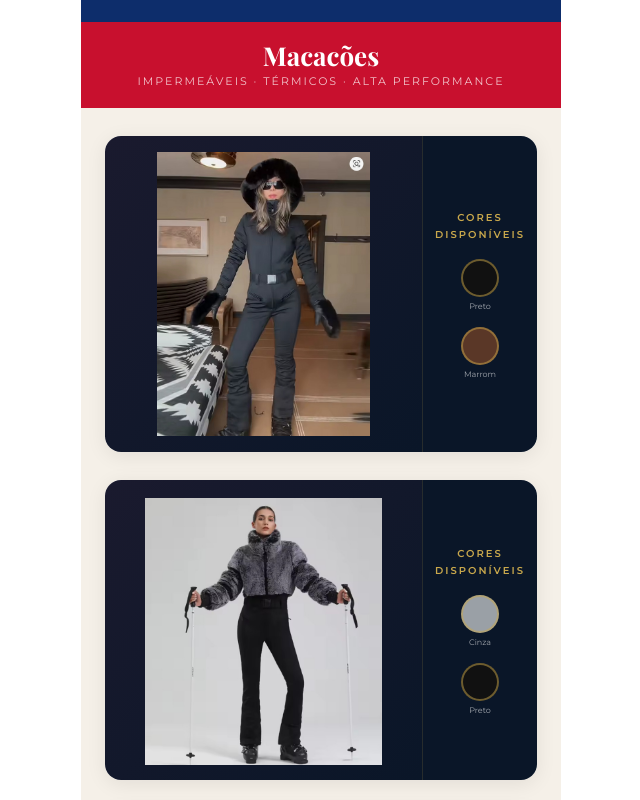
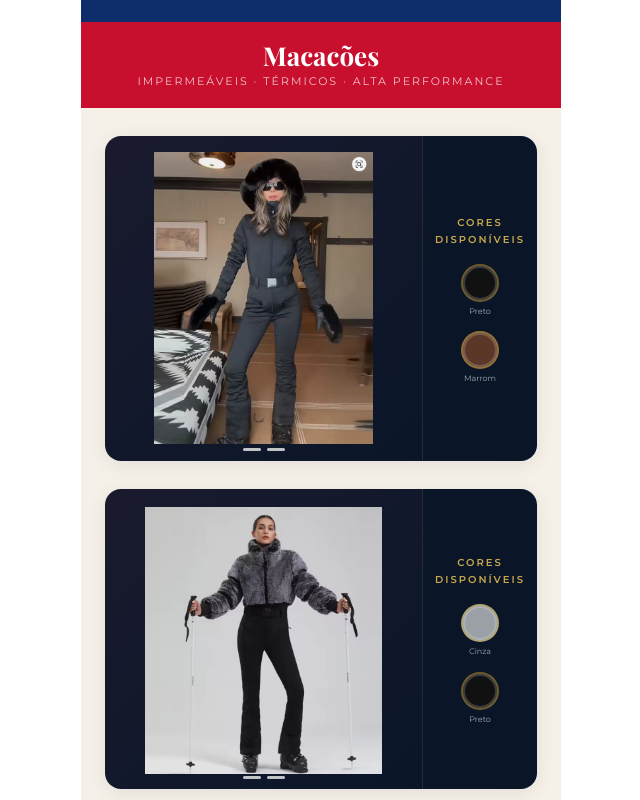
Before and after one commit to scalecompanyads/roupa-de-neve-catalogo, a Next.js app: page / in a window 1280 px wide. Shown: the part 3120-3920 px from the top of the page, without its empty margins (319-959 px from the left). Built offline with nearby package versions, Linux system fonts and the light colour scheme; no server answers; the database is empty.

Commit message:
fix carousel and color filter

```diff
--- a/src/app/globals.css
+++ b/src/app/globals.css
@@ -418,6 +418,40 @@ h2 em {
   color: rgb(255 255 255 / 86%);
 }
 
+/* ── Carousel & color filter ── */
+.produto-carousel {
+  width: 100%;
+  height: 100%;
+  display: flex;
+  overflow-x: auto;
+  scroll-snap-type: x mandatory;
+  scrollbar-width: none;
+}
+.produto-carousel::-webkit-scrollbar { display: none; }
+
+.produto-slide {
+  flex: 0 0 100%;
+  height: 100%;
+  display: flex;
+  align-items: center;
+  justify-content: center;
+  scroll-snap-align: center;
+}
+
+.produto-cor-btn {
+  width: 38px;
+  height: 38px;
+  border: 2px solid rgba(201,168,76,0.5);
+  border-radius: 50%;
+  cursor: pointer;
+  box-shadow: inset 0 0 0 2px rgba(255,255,255,0.18);
+  transition: border-color 0.2s, box-shadow 0.2s;
+}
+.produto-cor-btn.is-active {
+  border-color: var(--dourado);
+  box-shadow: 0 0 0 3px rgba(201,168,76,0.22), inset 0 0 0 2px rgba(255,255,255,0.22);
+}
+
 .admin-shell {
   min-height: 100vh;
   padding: 24px;
--- a/src/app/page.tsx
+++ b/src/app/page.tsx
@@ -1,6 +1,6 @@
 import { getCatalogData } from "@/lib/catalog-service";
 import type { CatalogData, Product } from "@/lib/types";
-import Image from "next/image";
+import CatalogScript from "@/components/CatalogScript";
 
 export const dynamic = "force-dynamic";
 
@@ -48,20 +48,78 @@ function SnowFlakes() {
 }
 
 function ProductCard({ product }: { product: Product }) {
-  const images = product.images.slice(0, 2);
+  const images = product.images;
   const imageColors = [...new Set(images.map(img => img.color).filter(Boolean) as string[])];
   const colors = product.colors.length ? product.colors : imageColors;
 
   return (
-    <div className="catalog-product">
-      {/* image stage */}
-      <div className="product-stage" style={{ position: "relative" }}>
+    <div className="catalog-product" data-product-id={product.id}>
+      {/* image stage with full carousel */}
+      <div className="product-stage" style={{ position: "relative", overflow: "hidden" }}>
         {images.length ? (
-          <img
-            src={images[0].url}
-            alt={images[0].alt}
-            className="product-image"
-          />
+          <>
+            <div
+              className="produto-carousel"
+              style={{
+                width: "100%",
+                height: "100%",
+                display: "flex",
+                overflowX: "auto",
+                scrollSnapType: "x mandatory",
+                scrollbarWidth: "none",
+              }}
+            >
+              {images.map((img) => (
+                <div
+                  key={img.id}
+                  className="produto-slide"
+                  data-color={img.color || ""}
+                  style={{
+                    flex: "0 0 100%",
+                    display: "flex",
+                    alignItems: "center",
+                    justifyContent: "center",
+                    scrollSnapAlign: "center",
+                  }}
+                >
+                  <img
+                    src={img.url}
+                    alt={img.alt}
+                    className="product-image"
+                  />
+                </div>
+              ))}
+            </div>
+            {images.length > 1 && (
+              <div
+                className="produto-dots"
+                style={{
+                  position: "absolute",
+                  left: 0,
+                  right: 0,
+                  bottom: 10,
+                  display: "flex",
+                  justifyContent: "center",
+                  gap: 6,
+                  pointerEvents: "none",
+                }}
+              >
+                {images.map((img) => (
+                  <span
+                    key={img.id}
+                    data-color={img.color || ""}
+                    style={{
+                      width: 18,
+                      height: 3,
+                      borderRadius: 999,
+                      background: "rgba(255,255,255,0.75)",
+                      display: "block",
+                    }}
+                  />
+                ))}
+              </div>
+            )}
+          </>
         ) : (
           <span className="product-empty">Foto do produto</span>
         )}
@@ -77,8 +135,9 @@ function ProductCard({ product }: { product: Product }) {
               <button
                 type="button"
                 className={`produto-cor-btn${i === 0 ? " is-active" : ""}`}
+                data-color={color}
                 title={name}
-                style={{ background: colorCss(color), width: 38, height: 38, border: "2px solid rgba(201,168,76,0.5)", borderRadius: "50%", cursor: "pointer" }}
+                style={{ background: colorCss(color), width: 38, height: 38, border: "2px solid rgba(201,168,76,0.5)", borderRadius: "50%", cursor: "pointer", boxShadow: "inset 0 0 0 2px rgba(255,255,255,0.18)" }}
               />
               <small style={{ fontFamily: "Montserrat,sans-serif", fontSize: 8, color: "rgba(255,255,255,0.62)", textAlign: "center", maxWidth: 70, lineHeight: 1.1 }}>{name}</small>
             </div>
@@ -120,6 +179,7 @@ export default async function Home() {
 
   return (
     <>
+      <CatalogScript />
       <div className="catalog-shell">
 
         {/* ── CAPA ── */}
--- /dev/null
+++ b/src/components/CatalogScript.tsx
@@ -0,0 +1,47 @@
+"use client";
+import { useEffect } from "react";
+
+export default function CatalogScript() {
+  useEffect(() => {
+    function handleClick(event: MouseEvent) {
+      const button = (event.target as Element).closest(".produto-cor-btn") as HTMLElement | null;
+      if (!button) return;
+      const card = button.closest(".catalog-product") as HTMLElement | null;
+      if (!card) return;
+      const color = button.getAttribute("data-color") || "";
+
+      const slides = card.querySelectorAll<HTMLElement>(".produto-slide");
+      const hasTaggedPhoto = [...slides].some(
+        (s) => (s.getAttribute("data-color") || "") === color
+      );
+
+      card.querySelectorAll<HTMLElement>(".produto-cor-btn").forEach((btn) => {
+        btn.classList.toggle("is-active", btn === button);
+      });
+
+      let shown = 0;
+      slides.forEach((slide) => {
+        const visible = hasTaggedPhoto
+          ? (slide.getAttribute("data-color") || "") === color
+          : true;
+        slide.style.display = visible ? "flex" : "none";
+        if (visible) shown++;
+      });
+
+      card.querySelectorAll<HTMLElement>(".produto-dots span").forEach((dot) => {
+        const visible = hasTaggedPhoto
+          ? (dot.getAttribute("data-color") || "") === color
+          : true;
+        dot.style.display = visible && shown > 1 ? "block" : "none";
+      });
+
+      const carousel = card.querySelector<HTMLElement>(".produto-carousel");
+      if (carousel) carousel.scrollTo({ left: 0, behavior: "smooth" });
+    }
+
+    document.addEventListener("click", handleClick);
+    return () => document.removeEventListener("click", handleClick);
+  }, []);
+
+  return null;
+}
```
Also changed, not shown: 1 other file (tests, documents, lock files or other folders).
